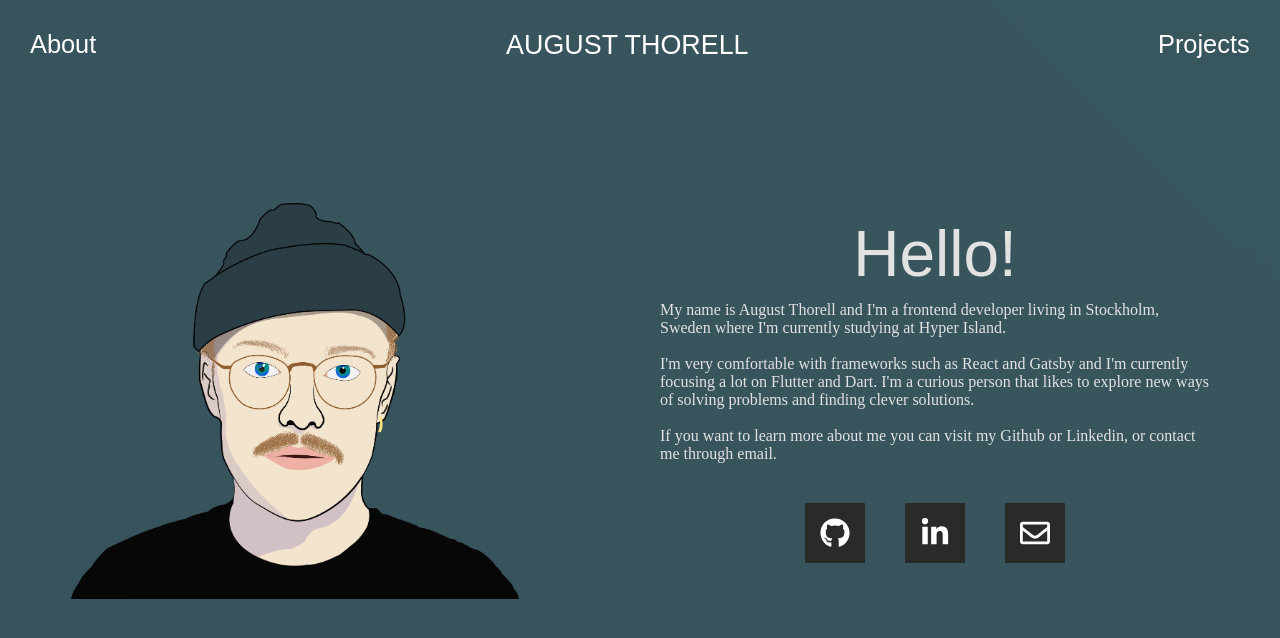
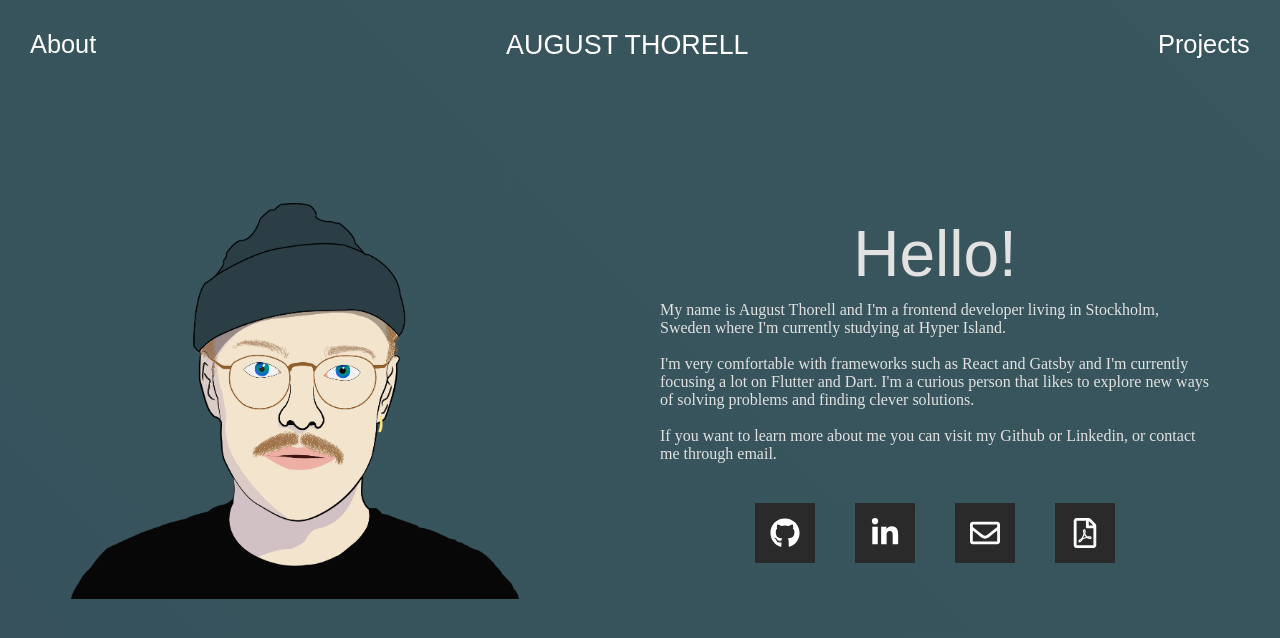
Before and after one commit to augustthorell/portfolio, a React (Create React App) app: page /about in a window 1280 px wide. Shown: the top 638 px of the page. Built offline with nearby package versions, Linux system fonts and the light colour scheme; a web font is replaced by a local one.

Commit message:
updated css and added CV to about me section

```diff
--- a/src/components/projectTemplate.js
+++ b/src/components/projectTemplate.js
@@ -18,6 +18,7 @@ const Container = styled.div`
     @media (max-width: 800px) {
           grid-template-columns: 100%;
 
+          padding-top: 40px;
       }
 `
 const TextContainer = styled(motion.div)`
--- a/src/components/sliderIndicator.js
+++ b/src/components/sliderIndicator.js
@@ -12,12 +12,12 @@ const Slider = styled(motion.div)`
     display: flex;
     p {
         padding: 5px;
+        color: rgba(250,250,250,.8)
     }
-    p:nth-child(2) {
+    @media (max-width: 800px) {
+        left: 90%;
+    }
 
-    }
-`
-const Indicator = styled(motion.p)`
 `
 
 
@@ -25,7 +25,7 @@ const SliderIndicator = ({ indicator }) => {
 
     return (
         <Slider>
-            <Indicator>{indicator}</Indicator><p>|</p><p>6</p>
+            <p>{indicator}</p><p>|</p><p>6</p>
         </Slider>
     )
 }
--- a/src/components/socialMediaButtons.js
+++ b/src/components/socialMediaButtons.js
@@ -1,6 +1,7 @@
 import React from 'react'
 import styled from 'styled-components';
-import { FaGithub, FaLinkedinIn, FaRegEnvelope } from 'react-icons/fa';
+import { FaGithub, FaLinkedinIn, FaRegEnvelope, FaRegFilePdf } from 'react-icons/fa';
+import CV from '../assets/CV.pdf'
 
 const Container = styled.div`
     position: relative;
@@ -8,8 +9,10 @@ const Container = styled.div`
 const List = styled.li`
     position: relative;
     list-style: none;
-    width: 60px;
-    height: 60px;
+    width: 12vw;
+    height: 12vw;
+    max-width: 60px;
+    max-height: 60px;
     margin: 20px;
     float:left;
     &:hover span {
@@ -38,7 +41,10 @@ const List = styled.li`
         background: #EA6E96 !important;
       }
     &:nth-child(3):hover span{
-        background: #2C3456 !important;
+        background: #444f7c !important;
+      }
+    &:nth-child(4):hover span{
+        background: #1d2442 !important;
       }
     span {
         position: absolute;
@@ -63,7 +69,7 @@ const List = styled.li`
     }
 `
 const Email = styled.p`
-    font-size: 15px;
+    font-size: .4em;
     position: absolute;
     padding-left: 9px;
     transition: 1s ease-in-out;
@@ -136,7 +142,13 @@ const SocialMediaButtons = () => {
                         <span><FaRegEnvelope id='emailIcon' /><Email id="emailCopied">Email adress copied</Email></span>
                     </div>
                 </List>
-
+                <List >
+                    <a href={CV + '#toolbar=0&navpanes=0'} role='button'>
+                        <span />
+                        <span />
+                        <span><FaRegFilePdf /></span>
+                    </a>
+                </List>
             </ul>
         </Container>
     )
--- a/src/pages/About.js
+++ b/src/pages/About.js
@@ -38,7 +38,7 @@ const ImageWrapper = styled.div`
        max-width: 450px;
        width: auto;
         @media (max-width: 700px) {
-            max-width: 300px;
+           display: none;
         }
         @media (max-width: 1100px) {
             align-items: flex-end;
--- a/src/projectsData.js
+++ b/src/projectsData.js
@@ -7,7 +7,7 @@ export const projectsData = [
     },
     {
         title: 'Ricola',
-        description: 'A client brief for Ricola where we developed a site using React and Gatsby to showcase how they as a company work sustainable. I worked together with another frontend developer and two UX designers to deliver a website that the clint would be satisfied with. We decided to build the first part of the page with React and later on added a magazine section which was build with Gatsby',
+        description: 'A client brief for Ricola where we developed a site using React and Gatsby to showcase how they as a company work sustainable. I worked together with another frontend developer and two UX designers. The homepage was built with React and we later on added a magazine section which was build with Gatsby.',
         altText: 'A tablet displaying the website that we built for Ricola.',
         websiteLink: 'https://augustthorell.github.io/Ricola/#/',
         githubLink: 'https://github.com/augustthorell/Ricola',
@@ -24,7 +24,6 @@ export const projectsData = [
         altText: 'A computer displaying our habit tracker.',
         websiteLink: 'https://kol845.github.io/Habit-Tracker/',
         githubLink: 'https://github.com/augustthorell/pomodoro_app',
-
     },
     {
         title: 'The Perfect Night',
@@ -32,7 +31,6 @@ export const projectsData = [
         altText: 'A phone with the website The perfect night running.',
         websiteLink: 'https://augustthorell.github.io/The-Perfect-Night/',
         githubLink: 'https://github.com/augustthorell/pomodoro_app',
-
     },
     {
         title: 'Game Site',
@@ -40,21 +38,5 @@ export const projectsData = [
         altText: 'A computer with my game site running.',
         websiteLink: 'https://augustthorell.github.io/my-first-game/',
         githubLink: 'https://github.com/augustthorell/pomodoro_app',
-
     }
 ]
-
-export const socialMediaLinks = [
-    {
-        name: 'Github',
-        link: 'https://github.com/augustthorell',
-    },
-    {
-        name: 'Linkedin',
-        link: 'https://www.linkedin.com/in/augustthorell/',
-    },
-    {
-        name: 'Email',
-        link: 'mailto: augustthorell@gmail.com',
-    },
-]
```
Also changed, not shown: src/components/nav.js (+0 -7 lines), src/style/index.css (line endings or trailing spaces), 1 other file (tests, documents, lock files or other folders).
